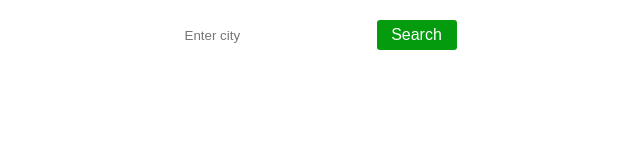
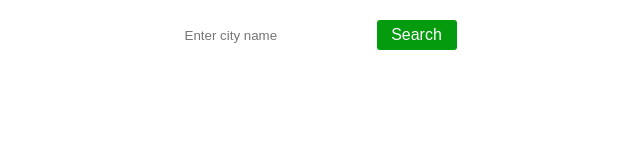
Before and after one commit to Saradha-Sivaraman/xweather, a React (Create React App) app: page / in a window 1280 px wide. Shown: the top 160 px of the page, without its empty margins (322-962 px from the left). Built offline with nearby package versions, Linux system fonts and the light colour scheme.

Commit message:
placeholder fix

```diff
--- a/src/components/WeatherApp.js
+++ b/src/components/WeatherApp.js
@@ -39,7 +39,7 @@ const Weather = () => {
           type="text"
           value={city}
           onChange={(e) => setCity(e.target.value)}
-          placeholder="Enter city"
+          placeholder="Enter city name"
         />
         <button type="submit" className="searchButton">Search</button>
       </form>
```
